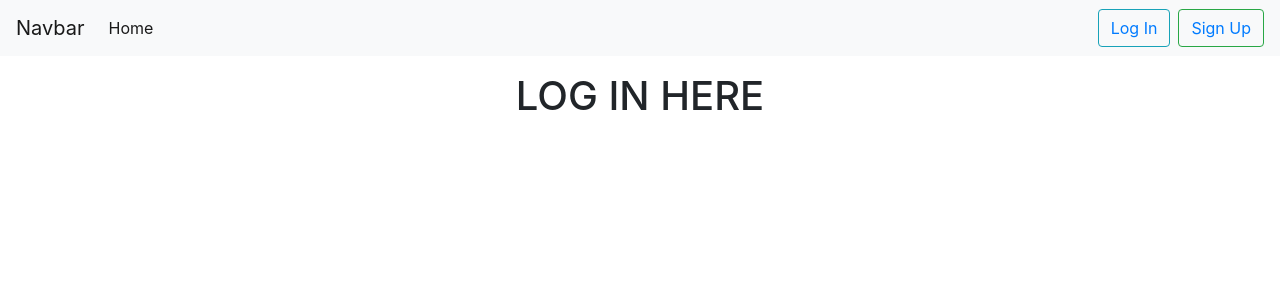
After one commit to 4liyo/ChatRooms, a Django app: page /login in a window 1280 px wide. The commit adds this page. Shown: the top 300 px of the page. Run offline with Django 4.2, Linux system fonts and the light colour scheme.

Commit message:
add logijn page

```diff
--- a/core/templates/core/base.html
+++ b/core/templates/core/base.html
@@ -11,7 +11,7 @@
         <button class="navbar-toggler" type="button" data-toggle="collapse" data-target="#navbarTogglerDemo03" aria-controls="navbarTogglerDemo03" aria-expanded="false" aria-label="Toggle navigation">
           <span class="navbar-toggler-icon"></span>
         </button>
-        <a class="navbar-brand" href="#">Navbar</a>
+        <a class="navbar-brand" href="{% url 'home' %}">Navbar</a>
 
         <div class="collapse navbar-collapse" id="navbarTogglerDemo03">
           <ul class="navbar-nav mr-auto mt-2 mt-lg-0">
@@ -21,8 +21,8 @@
 
           </ul>
           <form class="form-inline my-2 my-lg-0">
-            <button class="btn btn-outline-info mr-sm-2" type="button">Log In</button>
-            <button class="btn btn-outline-success my-2 my-sm-0">Sign Up</button>
+            <button class="btn btn-outline-info mr-sm-2" type="button"><a href="{% url 'login' %}">Log In</button></a>
+            <button class="btn btn-outline-success my-2 my-sm-0"><a href="{% url 'signup' %}">Sign Up</button></a>
           </form>
         </div>
       </nav>
--- /dev/null
+++ b/core/templates/core/login.html
@@ -0,0 +1,4 @@
+{% include 'core/base.html' %}
+
+
+<h1 class="m-3 text-center">LOG IN HERE</h1>
--- a/core/urls.py
+++ b/core/urls.py
@@ -2,6 +2,7 @@ from django.urls import path
 from . import views
 
 urlpatterns = [
-    path("", views.home),
-    path("signup", views.signUp)
+    path("", views.home, name = 'home'),
+    path("signup", views.signUp, name= 'signup'),
+    path("login", views.logIn, name= 'login')
 ]
--- a/core/views.py
+++ b/core/views.py
@@ -6,3 +6,6 @@ def home(request):
 
 def signUp(request):
     return render(request, "core/signup.html")
+
+def logIn(request):
+    return render(request, "core/login.html")
```
